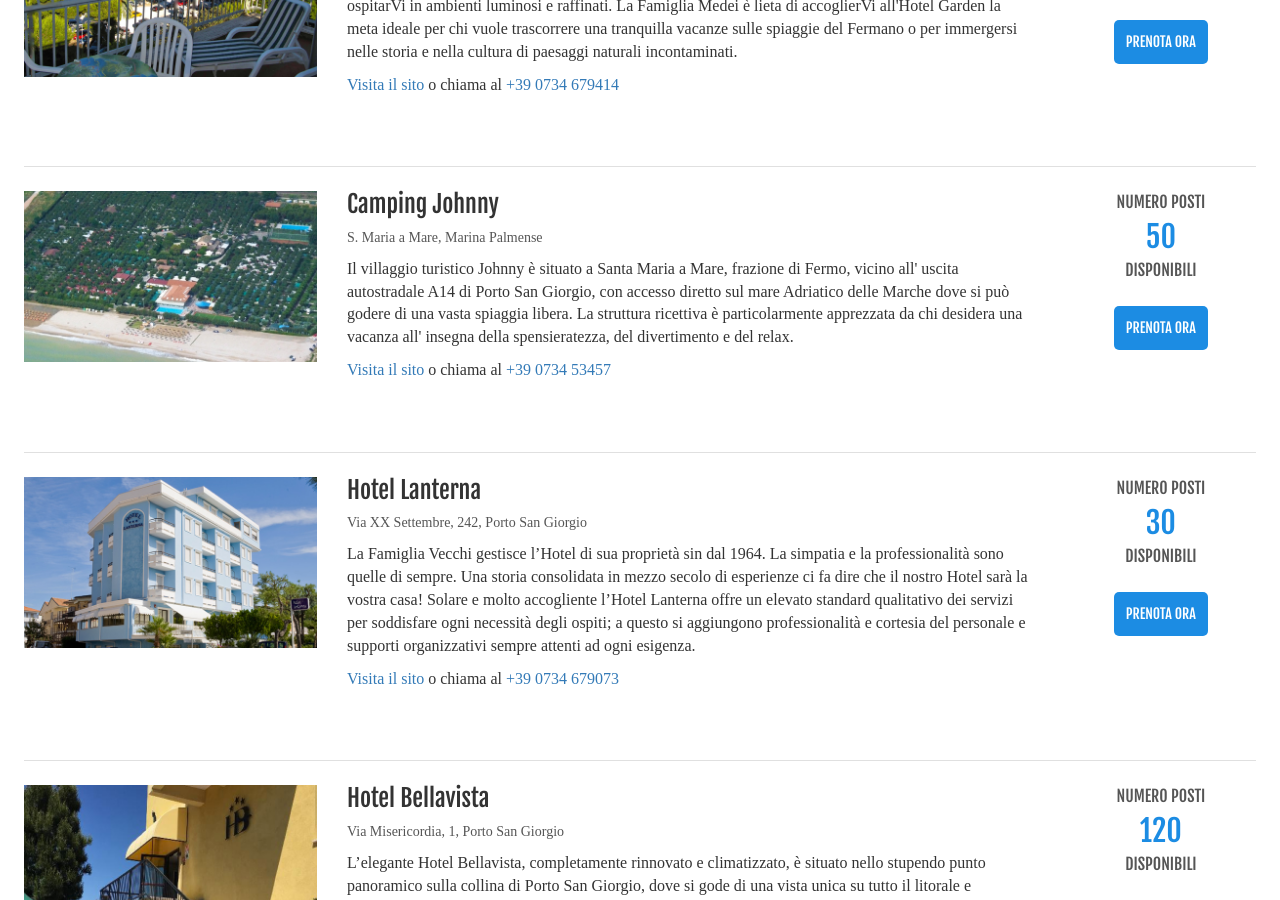
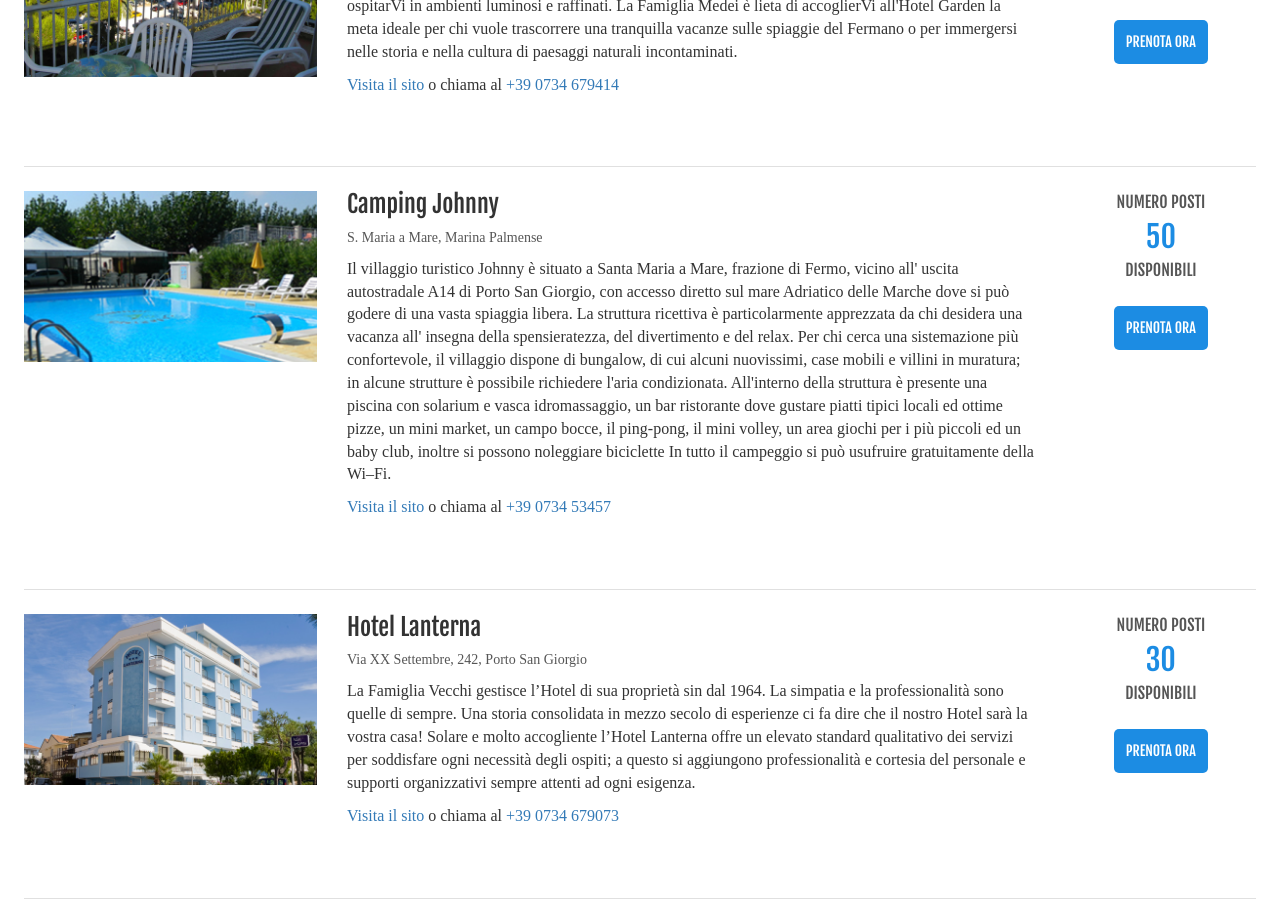
Before and after one commit to indifferentalex/giovanissimi_2017, a Jekyll site: the page built from hotels.html, in a window 1280 px wide and 900 px high, scrolled down 5554 px. Built offline with Jekyll 4.4.1, drawn with Linux system fonts in a browser that asks for light colours; nearby versions of some CDN libraries; some web fonts are replaced; some of the changed text lies outside the part shown.

Commit message:
Johnny e girasole testi e foto aggiornati

```diff
--- a/hotels.html
+++ b/hotels.html
@@ -363,7 +363,7 @@
 		<div class="col-sm-7 main-info-column">
 			<h3>Camping Johnny</h3>
 			<p class="address">S. Maria a Mare, Marina Palmense</p>
-			<p>Il villaggio turistico Johnny è situato a Santa Maria a Mare, frazione di Fermo, vicino all' uscita autostradale A14 di Porto San Giorgio, con accesso diretto sul mare Adriatico delle Marche dove si può godere di una vasta spiaggia libera. La struttura ricettiva è particolarmente apprezzata da chi desidera una vacanza all' insegna della spensieratezza, del divertimento e del relax.</p>
+			<p>Il villaggio turistico Johnny è situato a Santa Maria a Mare, frazione di Fermo, vicino all' uscita autostradale A14 di Porto San Giorgio, con accesso diretto sul mare Adriatico delle Marche dove si può godere di una vasta spiaggia libera. La struttura ricettiva è particolarmente apprezzata da chi desidera una vacanza all' insegna della spensieratezza, del divertimento e del relax. Per chi cerca una sistemazione più confortevole, il villaggio dispone di bungalow, di cui alcuni nuovissimi, case mobili e villini in muratura; in alcune strutture è possibile richiedere l'aria condizionata. All'interno della struttura è presente una piscina con solarium e vasca idromassaggio, un bar ristorante dove gustare piatti tipici locali ed ottime pizze, un mini market, un campo bocce, il ping-pong, il mini volley, un area giochi per i più piccoli ed un baby club, inoltre si possono noleggiare biciclette In tutto il campeggio si può usufruire gratuitamente della Wi–Fi.</p>
 			<p><a href="http://www.campingjohnny.com/it/index.html">Visita il sito</a> o chiama al <a href="tel:+39073453457">+39 0734 53457</a></p>
 		</div><!--
 		--><div class="col-sm-2 side-info-column">
@@ -489,7 +489,7 @@
 		<div class="col-sm-7 main-info-column">
 			<h3>Girasole Camping Village</h3>
 			<p class="address">Via Marina Palmense, Marina Palmense</p>
-			<p>Una vacanza nel nostro Girasole Camping Village è sinonimo di qualità e tranquillità, con la sicurezza di avere a portata di mano tutti i servizi necessari, così da non avere alcun pensiero aggiuntivo durante il proprio soggiorno.</p>
+			<p>Il Girasole Camping Village è un complesso ricettivo direttamente sul mare, situato a Marina Palmense - Fermo ed è il luogo ideale per una vacanza all'insegna del divertimento, dello sport e del benessere, circondati da uno splendido territorio da scoprire. Piscina con idromassaggio, spiaggia attrezzata, campi sportivi, parco giochi, animazione, ristorante, bar, market e tanti altri servizi a disposizione per un soggiorno rilassante con tutte le comodità a portata di mano.</p>
 			<p><a href="http://www.campinggirasole.it/it">Visita il sito</a> o chiama al <a href="tel:+39073453706">+39 0734 53706</a></p>
 		</div><!--
 		--><div class="col-sm-2 side-info-column">
```
Also changed, not shown: assets/images/camping_girasole.jpg, assets/images/camping_johnny.jpg.
